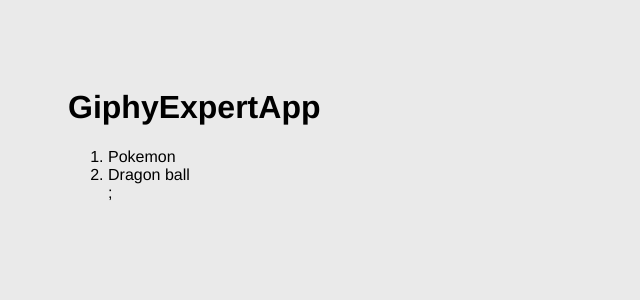
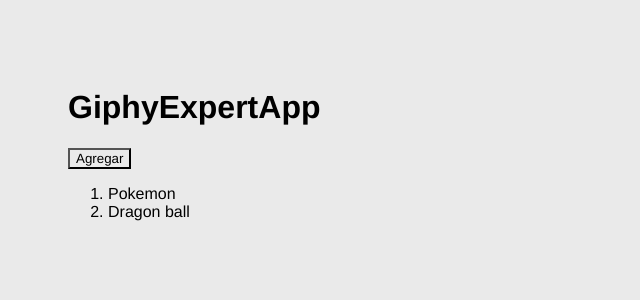
Before and after one commit to mgutbor/curso-react, a React (Vite) app in the folder 02-giphy-expert-app/: page / in a window 1280 px wide. Shown: the top 300 px of the page, without its empty margins (0-640 px from the left). Built offline with nearby package versions, Linux system fonts and the light colour scheme.

Commit message:
6.4 - GiphyExpertApp - Agregar nueva categoria

```diff
--- a/02-giphy-expert-app/src/GiphyExpertApp.jsx
+++ b/02-giphy-expert-app/src/GiphyExpertApp.jsx
@@ -4,7 +4,10 @@
 
   const [categories, setCategories] = useState( ['Pokemon', 'Dragon ball'] );
 
-  console.log(categories);
+  const handleButtonClick = () => {
+    const newCategory = "Oliver y Benji";
+    setCategories ([...categories, newCategory])
+  }
   return (
     <>
       {/* titulo */}
@@ -13,11 +16,12 @@
       {/* input */}
 
       {/* listado de GIF */}
+        <button onClick={handleButtonClick}>Agregar</button>
         <ol>
           { categories.map( category => {
               return <li key={ category }>{ category }</li>
             }
-          )};
+          )}
         </ol>
     </>
   )
```
